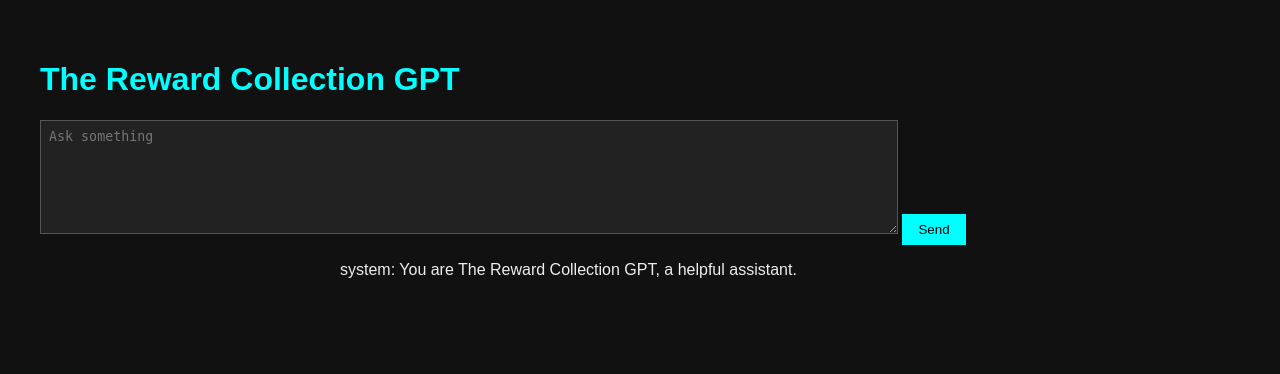
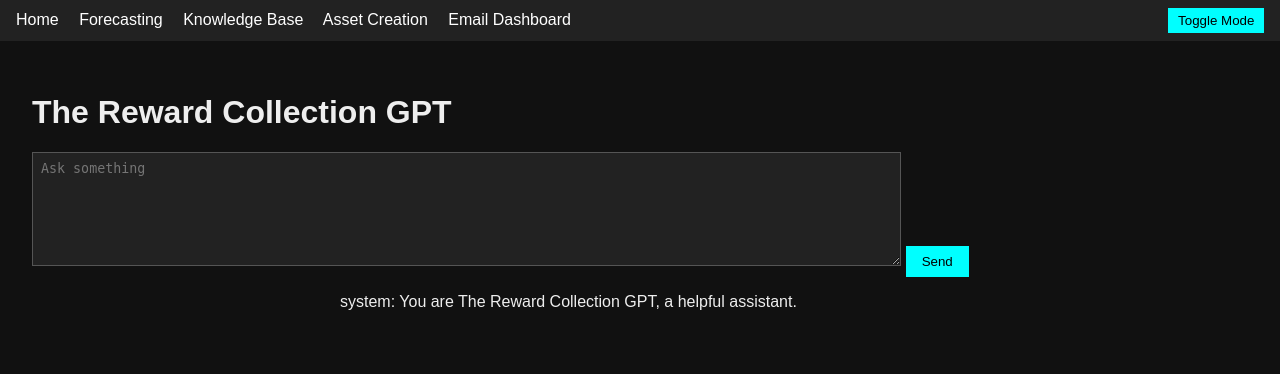
Before and after one commit to TomSumner28/merchant-data, a Flask app: page / in a window 1280 px wide. Shown: the top 374 px of the page. Run offline with Flask 3, Linux system fonts and the light colour scheme.

Commit message:
Add navigation and theme with new pages

```diff
--- a/app/main.py
+++ b/app/main.py
@@ -91,5 +91,26 @@ def ask() -> Dict[str, str]:
     return {"answer": answer}
 
 
+@app.route("/knowledge")
+def knowledge() -> str:
+    return render_template("knowledge.html")
+
+
+@app.route("/asset")
+def asset() -> str:
+    return render_template("asset.html")
+
+
+@app.route("/email-dashboard")
+def email_dashboard() -> str:
+    timeframe = request.args.get("range", "30d")
+    sample = [
+        {"name": "Alice", "sends": 120, "response_percent": 47, "response_time": "2h"},
+        {"name": "Bob", "sends": 95, "response_percent": 51, "response_time": "3h"},
+        {"name": "Lucy", "sends": 80, "response_percent": 40, "response_time": "1h"},
+    ]
+    return render_template("email_dashboard.html", data=sample, timeframe=timeframe)
+
+
 if __name__ == "__main__":
     app.run(debug=True)
--- /dev/null
+++ b/app/templates/asset.html
@@ -0,0 +1,5 @@
+{% extends "base.html" %}
+{% block content %}
+<h1>Asset Creation</h1>
+<p>Coming soon.</p>
+{% endblock %}
--- /dev/null
+++ b/app/templates/base.html
@@ -0,0 +1,43 @@
+<!doctype html>
+<html lang="en">
+<head>
+  <meta charset="utf-8">
+  <title>The Reward Collection GPT</title>
+  <style>
+    body { margin:0; font-family: Arial, sans-serif; }
+    header { display:flex; justify-content:space-between; align-items:center; padding:0.5rem 1rem; background:#222; color:#fff; }
+    nav a { color:inherit; margin-right:1rem; text-decoration:none; }
+    main { padding:2rem; }
+    .dark-mode { background:#111; color:#eee; }
+    .light-mode { background:#fff; color:#000; }
+    button.mode { background:#0ff; border:none; padding:0.3rem 0.6rem; color:#000; }
+  </style>
+  <script>
+    function toggleMode() {
+      const b = document.body;
+      b.classList.toggle('light-mode');
+      b.classList.toggle('dark-mode');
+      localStorage.setItem('mode', b.classList.contains('dark-mode') ? 'dark' : 'light');
+    }
+    window.addEventListener('DOMContentLoaded', () => {
+      const mode = localStorage.getItem('mode') || 'dark';
+      document.body.classList.add(mode + '-mode');
+    });
+  </script>
+</head>
+<body>
+  <header>
+    <nav>
+      <a href="{{ url_for('index') }}">Home</a>
+      <a href="https://forecasting.therewardcollection.com" target="_blank">Forecasting</a>
+      <a href="{{ url_for('knowledge') }}">Knowledge Base</a>
+      <a href="{{ url_for('asset') }}">Asset Creation</a>
+      <a href="{{ url_for('email_dashboard') }}">Email Dashboard</a>
+    </nav>
+    <button class="mode" onclick="toggleMode()">Toggle Mode</button>
+  </header>
+  <main>
+    {% block content %}{% endblock %}
+  </main>
+</body>
+</html>
--- a/app/templates/chat.html
+++ b/app/templates/chat.html
@@ -1,45 +1,22 @@
-<!doctype html>
-<html lang="en">
-<head>
-  <meta charset="utf-8">
-  <title>The Reward Collection GPT</title>
-  <script>
-    // minimal helper for POSTing without external dependencies
-    async function postForm(action, data) {
-      const resp = await fetch(action, {
-        method: "POST",
-        headers: {"Content-Type": "application/x-www-form-urlencoded"},
-        body: new URLSearchParams(data),
-      });
-      return resp.json();
-    }
-  </script>
-  <style>
-    body { background:#111; color:#eee; font-family: Arial, sans-serif; padding:2rem; }
-    h1 { color:#0ff; }
-    #chat { max-width:600px; margin:0 auto 2rem; }
-    .msg { margin-bottom:1rem; }
-    .user { color:#0ff; }
-    .assistant { color:#ff4081; }
-    textarea { width:70%; background:#222; border:1px solid #555; color:#eee; padding:.5rem; height:6rem; }
-    button { padding:.5rem 1rem; background:#0ff; border:none; color:#000; }
-    #answer { margin:1rem 0; font-style:italic; }
-  </style>
-</head>
-<body>
+{% extends "base.html" %}
+{% block content %}
   <h1>The Reward Collection GPT</h1>
   <form id="chat-form" method="post" action="{{ url_for('ask') }}">
     <input type="hidden" name="csrf_token" value="{{ csrf_token() }}">
-    <textarea name="message" placeholder="Ask something" required></textarea>
-    <button type="submit">Send</button>
+    <textarea name="message" placeholder="Ask something" required style="width:70%;background:#222;border:1px solid #555;color:#eee;padding:.5rem;height:6rem;"></textarea>
+    <button type="submit" style="padding:.5rem 1rem;background:#0ff;border:none;color:#000;">Send</button>
   </form>
-  <div id="answer"></div>
-  <div id="chat">
+  <div id="answer" style="margin:1rem 0;font-style:italic;"></div>
+  <div id="chat" style="max-width:600px;margin:0 auto 2rem;">
     {% for m in messages %}
       <div class="msg {{ m.role }}">{{ m.role }}: {{ m.content }}</div>
     {% endfor %}
   </div>
   <script>
+    async function postForm(action, data) {
+      const resp = await fetch(action, {method:'POST',headers:{'Content-Type':'application/x-www-form-urlencoded'},body:new URLSearchParams(data)});
+      return resp.json();
+    }
     document.getElementById('chat-form').addEventListener('submit', async (e) => {
       e.preventDefault();
       const form = e.target;
@@ -53,5 +30,4 @@
       form.message.value = '';
     });
   </script>
-</body>
-</html>
+{% endblock %}
--- /dev/null
+++ b/app/templates/knowledge.html
@@ -0,0 +1,5 @@
+{% extends "base.html" %}
+{% block content %}
+<h1>Knowledge Base</h1>
+<p>Coming soon.</p>
+{% endblock %}
```
Also changed, not shown: app/templates/email_dashboard.html (added, +19 -0 lines), README.md.
